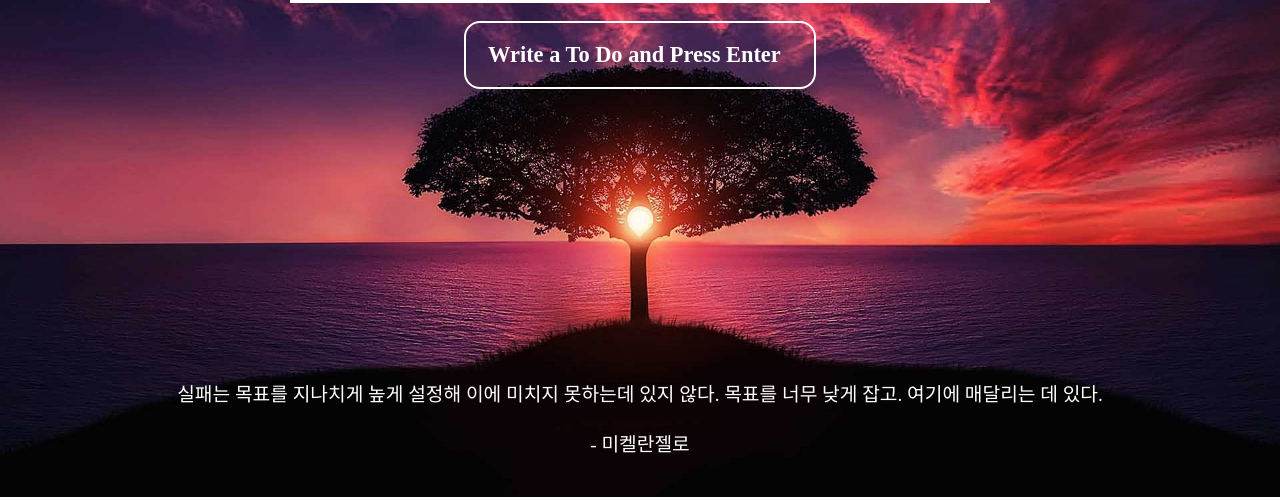
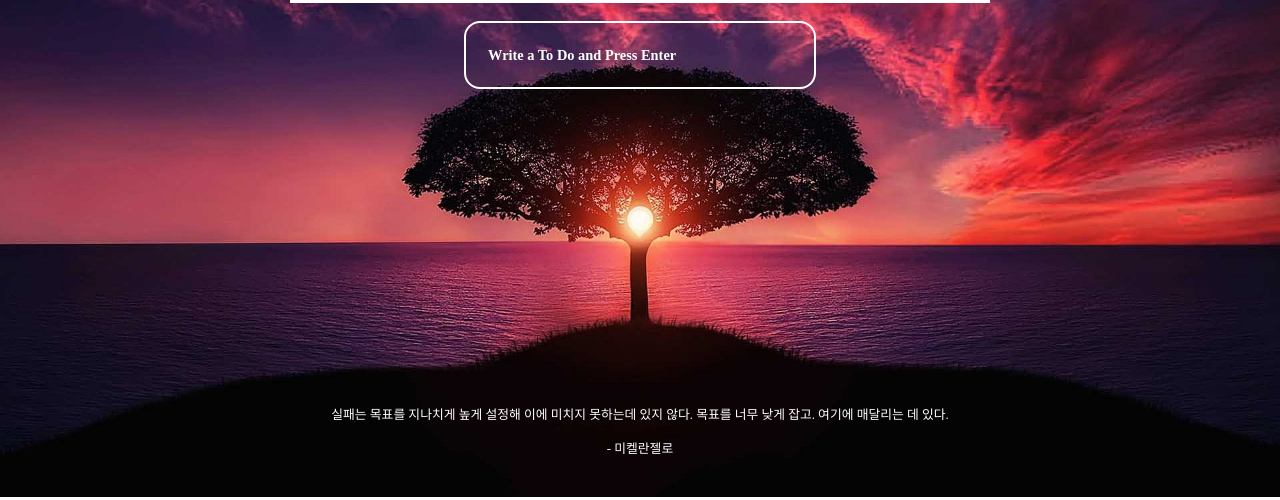
Before and after one commit to kunwood/nomard, a plain HTML site: page momentum/index.html in a window 1280 px wide. Shown: the part 300-800 px from the top of the page. Drawn offline with Linux system fonts and the light colour scheme.

Commit message:
main.css -> login-form input font-size 수정, quote.css -> font-size 수정

```diff
--- a/momentum/css/main.css
+++ b/momentum/css/main.css
@@ -38,7 +38,7 @@
   height: 4rem;
   border: 2px solid white;
   border-radius: 1rem;
-  font-size: 1.4rem;
+  font-size: 0.9rem;
   padding-left: 1.4rem;
   box-shadow: 20px;
   background: none;
@@ -70,7 +70,7 @@
   margin: 1%;
   position: relative;
   height: 40px;
-  width: 200px;
+  width: 250px;
   list-style: none;
 }
 
--- a/momentum/css/quote.css
+++ b/momentum/css/quote.css
@@ -7,6 +7,6 @@
     position: absolute;
     bottom: 5px;
     color: white;
-    font-size: 1.5vw;
+    font-size: 1vw;
     margin-bottom: 3%;
 }
```
